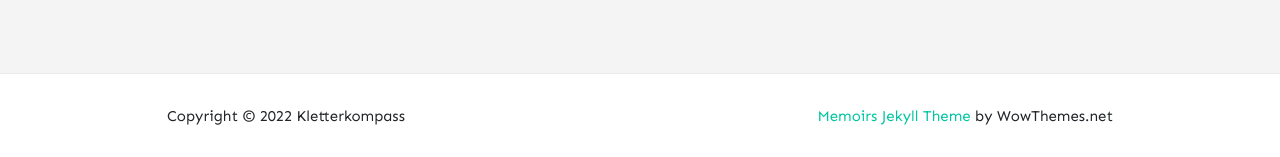
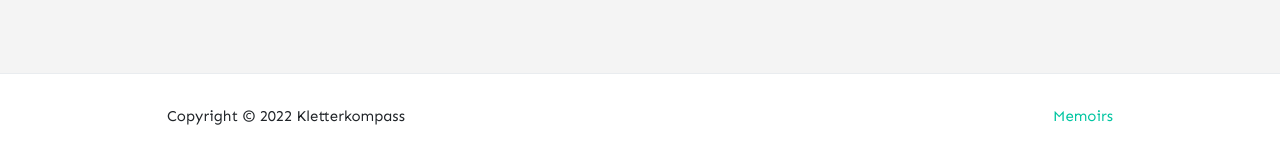
Before and after one commit to koenig-git/kletterkompass, a Jekyll site: the page built from index.html, in a window 1280 px wide. Shown: the part 2196-2353 px from the top of the page. Built offline with Jekyll 4.4.1, drawn with Linux system fonts in a browser that asks for light colours; nearby versions of some CDN libraries; the list of posts is cut into pages by our own code; comment, search, counter and statistics services are not loaded.

Commit message:
changed theme link

```diff
--- a/_layouts/default.html
+++ b/_layouts/default.html
@@ -116,7 +116,7 @@
                 Copyright © {{ site.time | date: "%Y" }} {{ site.name }}
             </div>
             <div class="col-md-6 col-sm-12 text-center text-lg-right">
-                <a target="_blank" href="https://www.wowthemes.net/memoirs-free-jekyll-theme/">Memoirs Jekyll Theme</a> by WowThemes.net
+                <a target="_blank" href="https://www.wowthemes.net/memoirs-free-jekyll-theme/">Memoirs</a>
             </div>
         </div>
     </div>
```
